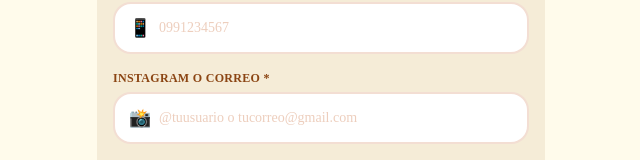
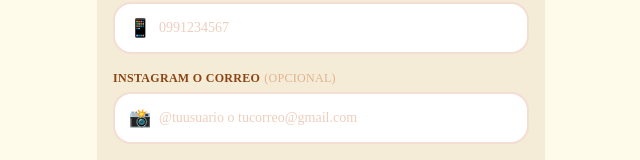
Before and after one commit to AxelJhostin/cinnabellV2, a Next.js app: page /order/customer in a window 1280 px wide. Shown: the part 291-451 px from the top of the page, without its empty margins (319-959 px from the left). Built offline with nearby package versions, Linux system fonts and the light colour scheme.

Commit message:
fix: instagram y correo opcionales en datos del cliente

```diff
--- a/app/(client)/order/customer/page.tsx
+++ b/app/(client)/order/customer/page.tsx
@@ -16,8 +16,7 @@ export default function CustomerPage() {
 
   const canContinue =
     name.trim().length > 0 &&
-    phone.length === 10 &&
-    contact.trim().length > 0
+    phone.length === 10
 
   function handleContinue() {
     if (!canContinue) return
@@ -91,7 +90,8 @@ export default function CustomerPage() {
             {/* Instagram o correo */}
             <div>
               <label className="text-xs font-bold text-[#8B4513] uppercase tracking-wide mb-1.5 block">
-                Instagram o correo *
+                Instagram o correo
+                <span className="text-[#C45C26]/40 font-normal ml-1">(opcional)</span>
               </label>
               <div className="relative">
                 <span className="absolute left-4 top-1/2 -translate-y-1/2 text-lg">📸</span>
```
